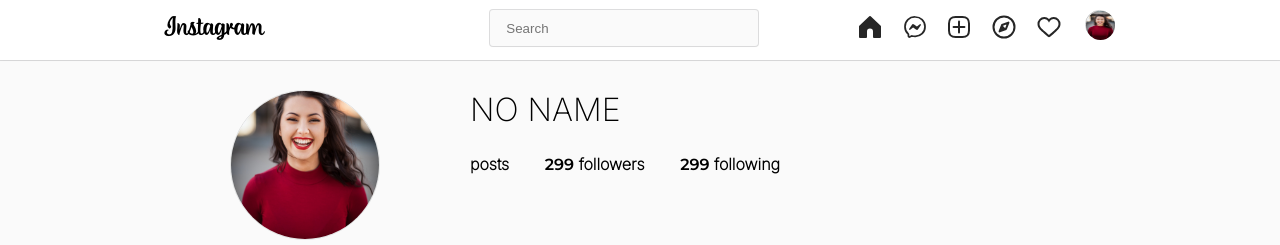
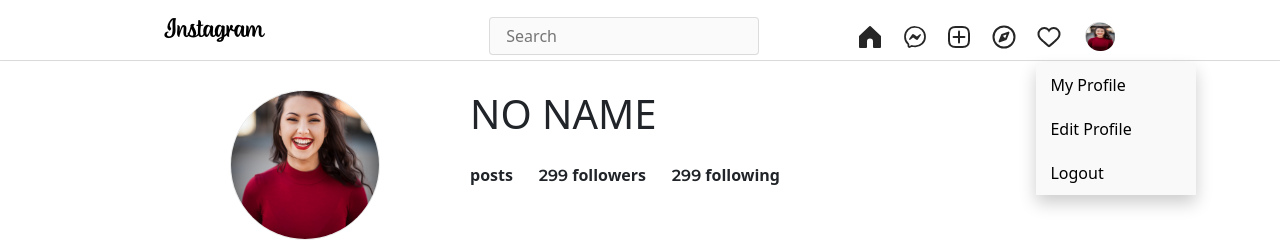
Before and after one commit to Irfan545/instagram-clone, a React (Create React App) app: page /userProfile/1 in a window 1280 px wide. Both pictures are taken after a click on the element 1099 px from the left and 24 px from the top of the page. Shown: the top 245 px of the page. Built offline with nearby package versions, Linux system fonts and the light colour scheme; no server answers; the database is empty.

Commit message:
profile and logout

```diff
--- a/src/Components/nav.js
+++ b/src/Components/nav.js
@@ -1,17 +1,26 @@
-import { addDoc, arrayUnion, collection, doc, serverTimestamp, Timestamp, updateDoc } from 'firebase/firestore';
+import {
+	addDoc,
+	arrayUnion,
+	collection,
+	doc,
+	Timestamp,
+	updateDoc,
+} from 'firebase/firestore';
 import { getDownloadURL, ref, uploadBytes } from 'firebase/storage';
 import { signOut } from 'firebase/auth';
-import { useNavigate } from 'react-router-dom';
+import { Link, useNavigate } from 'react-router-dom';
 import { auth, db, storage } from '../firebaseconfig';
 import IMG from '../profile.jpg';
 import { useContextProvoider } from '../context';
+import { useState } from 'react';
 const NavBar = () => {
-	const {currentUserData}=useContextProvoider();
+	const { currentUserData } = useContextProvoider();
+	const [isOpen, setIsOpen] = useState(false);
 	const navigate = useNavigate();
 	const messageRoute = () => {
 		navigate('/chats');
 	};
-console.log(currentUserData)
+	console.log(currentUserData);
 	const UploadImg = async (e) => {
 		if (e?.target?.files[0]) {
 			const imgDetails = e.target.files[0];
@@ -22,16 +31,16 @@ console.log(currentUserData)
 			);
 			await uploadBytes(storageRef, imgDetails);
 			const url = await getDownloadURL(storageRef, imgDetails.name);
-      await addDoc(collection(db,'posts'),{
-        userId:auth.currentUser.uid,
-        posturl:url,
-        uploadedAt:Timestamp.fromDate(new Date()),
-        likes:[""],
-		comments:[""],
-		username:currentUserData.username,
-		profilePicture:"www.xyz.com",
-        // comments:[{comment:"Comment",id:auth.currentUser.uid}]
-      })
+			await addDoc(collection(db, 'posts'), {
+				userId: auth.currentUser.uid,
+				posturl: url,
+				uploadedAt: Timestamp.fromDate(new Date()),
+				likes: [''],
+				comments: [''],
+				username: currentUserData.username,
+				profilePicture: 'www.xyz.com',
+				// comments:[{comment:"Comment",id:auth.currentUser.uid}]
+			});
 			await updateDoc(doc(db, 'users', auth.currentUser.uid), {
 				posts: arrayUnion(url),
 			});
@@ -193,7 +202,7 @@ console.log(currentUserData)
 							></circle>
 						</svg>
 					</div>
-					<div className='heart-logo' onClick={Logout}>
+					<div className='heart-logo'>
 						<svg
 							aria-label='Activity Feed'
 							// class="_8-yf5 "
@@ -209,8 +218,25 @@ console.log(currentUserData)
 					</div>
 				</div>
 				<div className='profile'>
-					<img src={IMG} alt='img' />
-
+					<img
+						src={IMG}
+						alt='img'
+						onClick={() => {
+							isOpen
+								? (document.getElementById('dropdown_uniq').style.display =
+										'none')
+								: (document.getElementById('dropdown_uniq').style.display =
+										'block');
+							setIsOpen(!isOpen);
+						}}
+					/>
+					<div class='dropdown-content' id='dropdown_uniq'>
+						<Link to={'/my-profile'}>My Profile</Link>
+						<Link to={'/edit-profile'}>Edit Profile</Link>
+						<a href='logout' onClick={Logout}>
+							Logout
+						</a>
+					</div>
 				</div>
 			</nav>
 		</div>
--- a/src/index.css
+++ b/src/index.css
@@ -116,6 +116,7 @@ body {
 .nav {
     display: flex;
     justify-content: space-around;
+    align-items: center;
 }
 
 .logo-header {
@@ -151,8 +152,8 @@ body {
 }
 
 .profile {
+    position: relative;
     cursor: pointer;
-    /* margin-left: 0.5rem; */
     object-fit: fill;
     width: 1.8rem;
     height: 1.8rem;
@@ -610,58 +611,68 @@ body {
     background-color: #dbdbdb;
 }
 
-.liked{
+.liked {
     background-color: red;
 }
 
 /* user Profile styling */
 
-.profile-container{
+.profile-container {
     margin: 0 160px;
 }
-.profile-header{
+
+.profile-header {
     /* background-color: #0998F6; */
     width: 100%;
     border-bottom: 1px solid rgba(27, 31, 35, 0.10);
 }
-.header-container{
+
+.header-container {
     display: flex;
     margin: 30px 70px;
     margin-bottom: 40px;
 }
-.profile-header .user-profile{
+
+.profile-header .user-profile {
     width: 150px;
     height: 150px;
     margin-right: 90px;
 }
-.profile-header .user-profile img{
+
+.profile-header .user-profile img {
     border-radius: 50%;
     border: 1px solid rgba(27, 31, 35, 0.10);
     width: 100%;
     height: 100%;
     object-fit: cover;
 }
-.profile-header .user-details{
+
+.profile-header .user-details {
     /* background-color: rosybrown; */
     min-width: 310px;
 }
-.profile-header .user-details h1{
+
+.profile-header .user-details h1 {
     font-weight: 500;
 }
-.profile-header .user-details span{
+
+.profile-header .user-details span {
     font-family: 'Montserrat';
 }
-.profile-header .user-details p{
+
+.profile-header .user-details p {
     font-family: 'Montserrat';
     font-weight: bold;
 }
-.post-followers{
+
+.post-followers {
     margin: 25px 0;
     display: flex;
     justify-content: space-between;
     font-weight: 600;
 }
-.profile-buttons{
+
+.profile-buttons {
     /* font-family: 'Montserrat'; */
     font-weight: bold;
     font-size: .8rem;
@@ -671,33 +682,61 @@ body {
     display: flex;
     justify-content: center;
 }
-.profilebutton{
+
+.profilebutton {
     cursor: pointer;
-display: flex;
-align-items: center;
-margin-right: 60px;
+    display: flex;
+    align-items: center;
+    margin-right: 60px;
 }
-.user-posts{
+
+.user-posts {
     width: 100%;
     height: auto;
     display: flex;
     justify-content: safe;
     flex-wrap: wrap;
 }
-.user-posts .post{
-    margin:0 .7rem;
+
+.user-posts .post {
+    margin: 0 .7rem;
     box-shadow: rgba(0, 0, 0, 0.09) 0px 3px 12px;
     margin-bottom: 2rem;
     width: 290px;
-    height:290px
+    height: 290px
 }
-.user-posts .post :hover{
+
+.user-posts .post :hover {
     /* opacity: 0.5; */
     /* filter: grayscale(100%); */
-    filter:brightness(60%);
+    filter: brightness(60%);
 }
-.user-posts .post img{
+
+.user-posts .post img {
     width: 100%;
     height: 100%;
     object-fit: cover;
 }
+
+.dropdown-content {
+    display: none;
+    position: absolute;
+    background-color: #f9f9f9;
+    min-width: 160px;
+    box-shadow: 0px 8px 16px 0px rgba(0, 0, 0, 0.2);
+    left: -50px;
+    top: 40px;
+    z-index: 1;
+}
+
+.dropdown-content a {
+    color: black;
+    padding: 10px 14px;
+    text-decoration: none;
+    display: block;
+    text-align: left;
+}
+
+.dropdown-content a:hover {
+    background-color: #f1f1f1;
+}
```
Also changed, not shown: src/index.js (+7 -8 lines).
